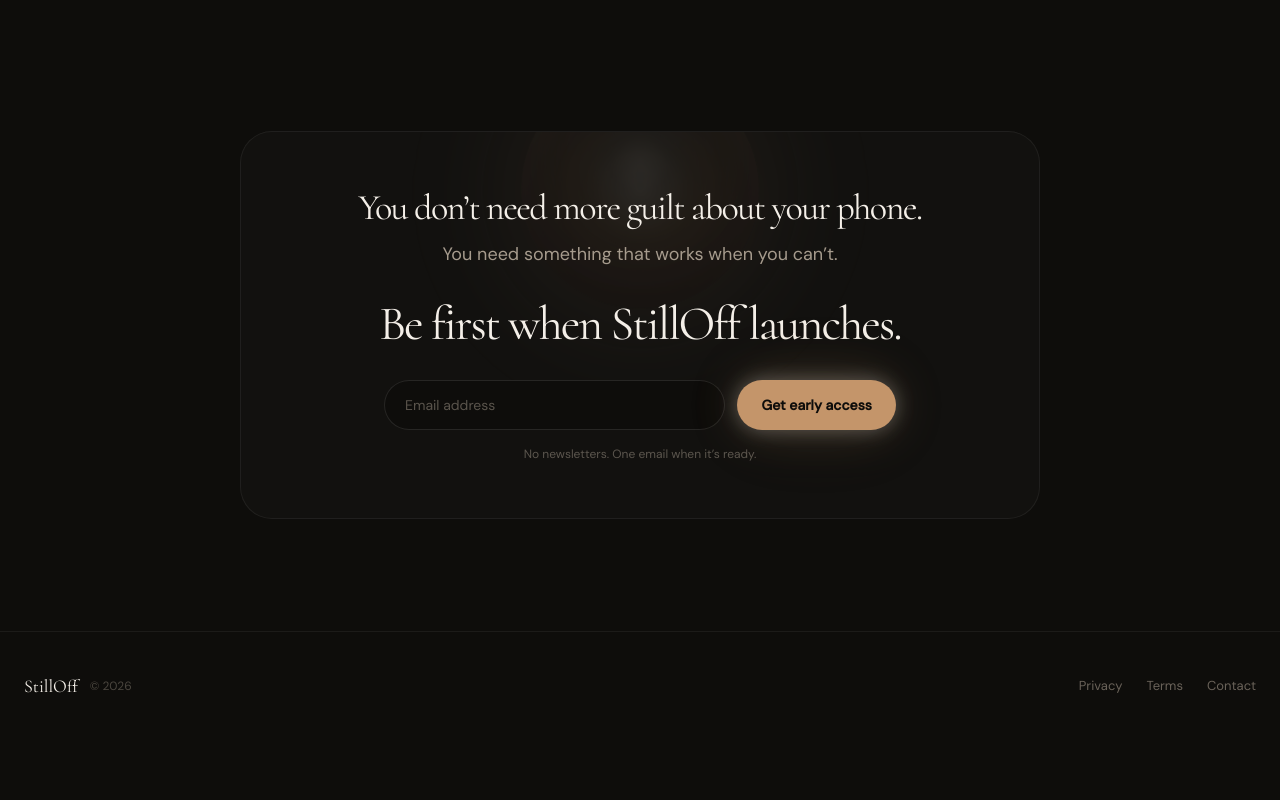
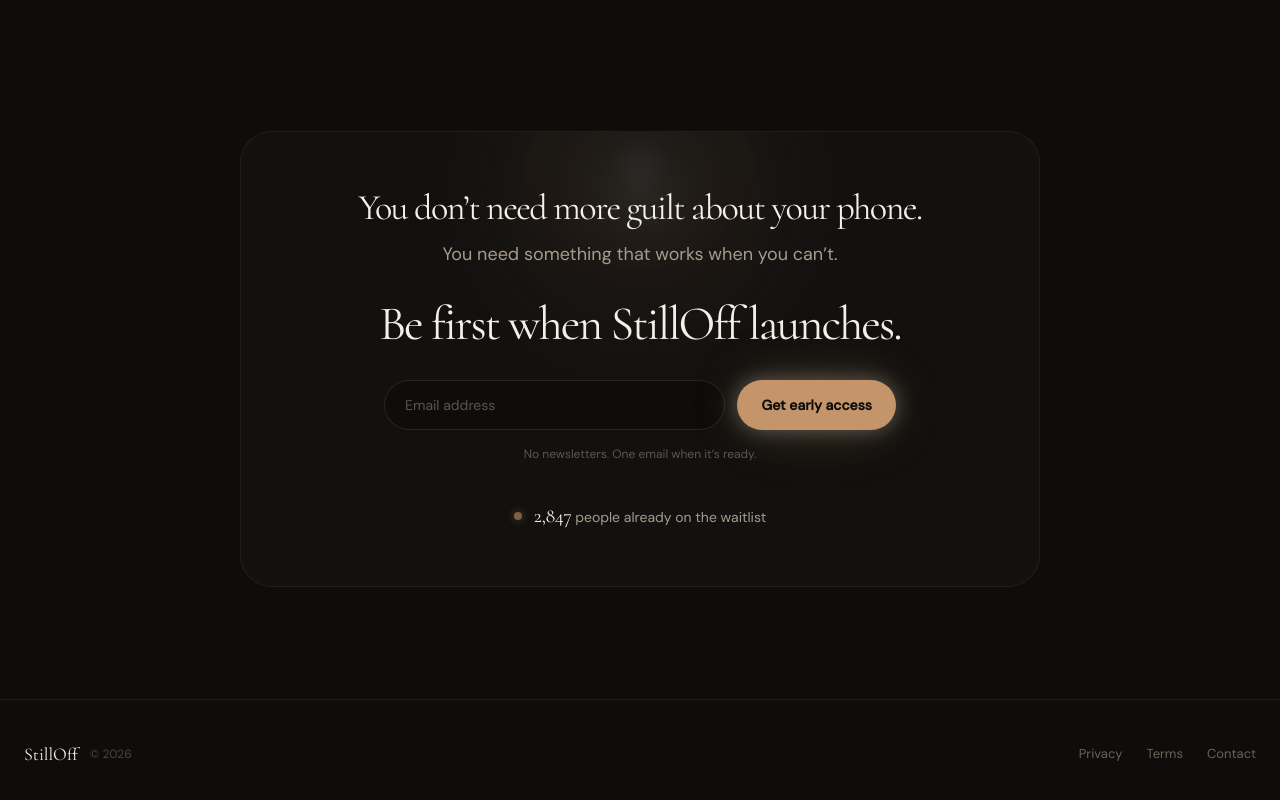
Before and after one commit to stilloffapp/stilloff-landing, a Next.js app: page / in a window 1280 px wide. Shown: the part 6898-7698 px from the top of the page. Before the commit the page ends 7638 px from the top, so only its background shows below. Built offline with nearby package versions, Linux system fonts and the light colour scheme.

Commit message:
Add animated waitlist counter (2,827 → 2,847) + green pulse dot
Counter uses IntersectionObserver to trigger only when scrolled into view.
Eased cubic animation over 2.2s. Placed below the waitlist form with a
glowing pulse dot for 'live' feel.

```diff
--- a/app/page.tsx
+++ b/app/page.tsx
@@ -38,6 +38,40 @@ function FadeIn({ children, delay = 0, y = 24, className = "" }: { children: Rea
       {children}
     </m.div>
   );
+}
+
+/* ═══════════════════════════════════════════════════════════════════
+   ANIMATED COUNTER — counts up when scrolled into view
+   ═══════════════════════════════════════════════════════════════════ */
+function AnimatedCounter({ from = 2827, to = 2847, duration = 2000 }: { from?: number; to?: number; duration?: number }) {
+  const [count, setCount] = useState(from);
+  const [hasAnimated, setHasAnimated] = useState(false);
+  const ref = useRef<HTMLSpanElement>(null);
+
+  useEffect(() => {
+    if (!ref.current) return;
+    const observer = new IntersectionObserver(
+      ([entry]) => {
+        if (entry.isIntersecting && !hasAnimated) {
+          setHasAnimated(true);
+          const startTime = performance.now();
+          const step = (now: number) => {
+            const elapsed = now - startTime;
+            const progress = Math.min(elapsed / duration, 1);
+            const eased = 1 - Math.pow(1 - progress, 3);
+            setCount(Math.round(from + (to - from) * eased));
+            if (progress < 1) requestAnimationFrame(step);
+          };
+          requestAnimationFrame(step);
+        }
+      },
+      { threshold: 0.5 }
+    );
+    observer.observe(ref.current);
+    return () => observer.disconnect();
+  }, [from, to, duration, hasAnimated]);
+
+  return <span ref={ref}>{count.toLocaleString()}</span>;
 }
 
 /* ═══════════════════════════════════════════════════════════════════
@@ -602,6 +636,14 @@ export default function Page() {
                   </form>
                   <p className="mt-4 text-xs text-[#A69B8D]/50">No newsletters. One email when it&rsquo;s ready.</p>
                 </div>
+                {/* waitlist counter */}
+                <div className="mt-10 flex items-center justify-center gap-3">
+                  <div className="h-2 w-2 rounded-full bg-[#C4956A]/60 shadow-[0_0_8px_rgba(196,149,106,0.4)]" />
+                  <p className="text-sm text-[#A69B8D]">
+                    <span className="font-serif text-xl tracking-[-0.02em] text-[#F4EFE8]"><AnimatedCounter from={2827} to={2847} duration={2200} /></span>
+                    {" "}people already on the waitlist
+                  </p>
+                </div>
               </div>
             </div>
           </FadeIn>
```
